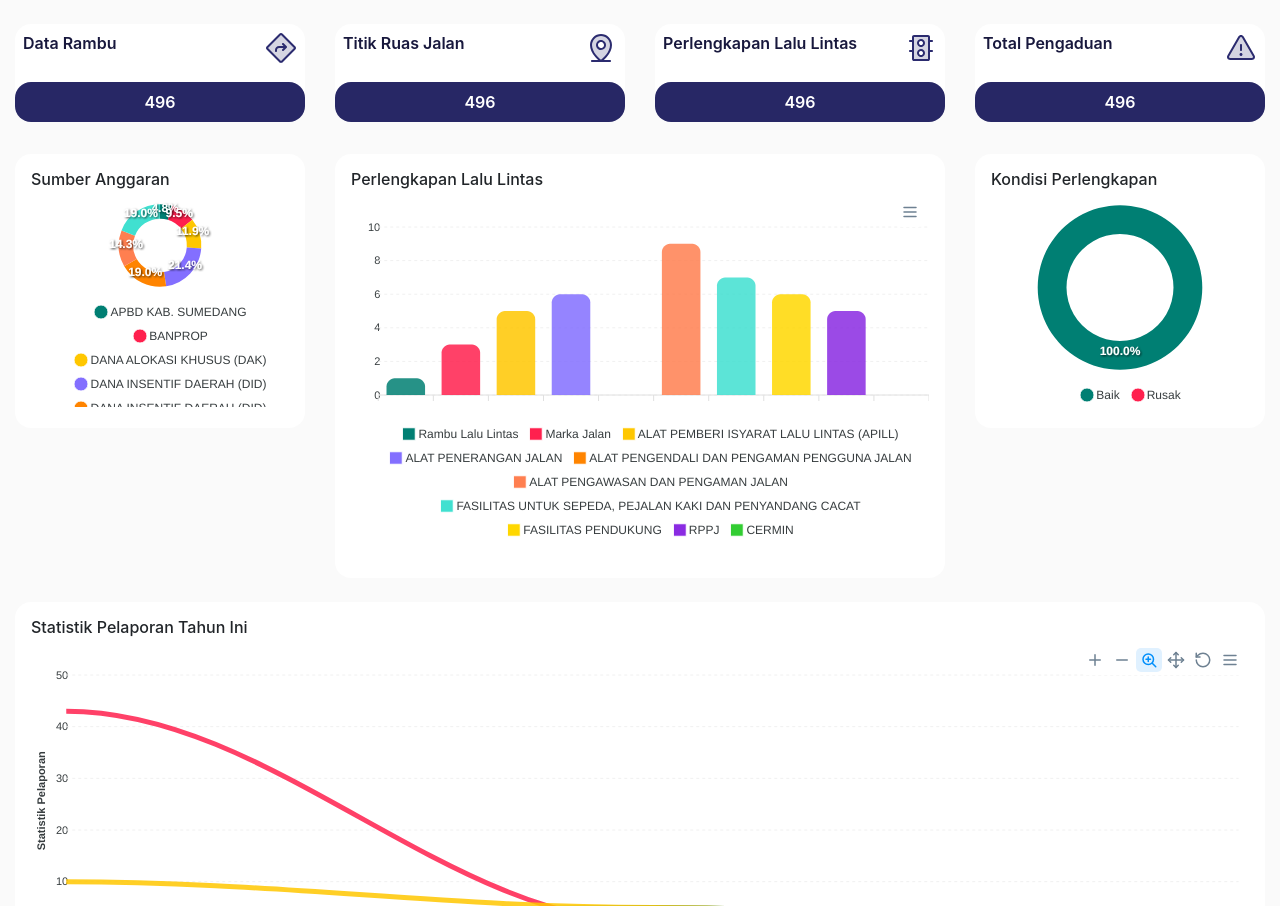
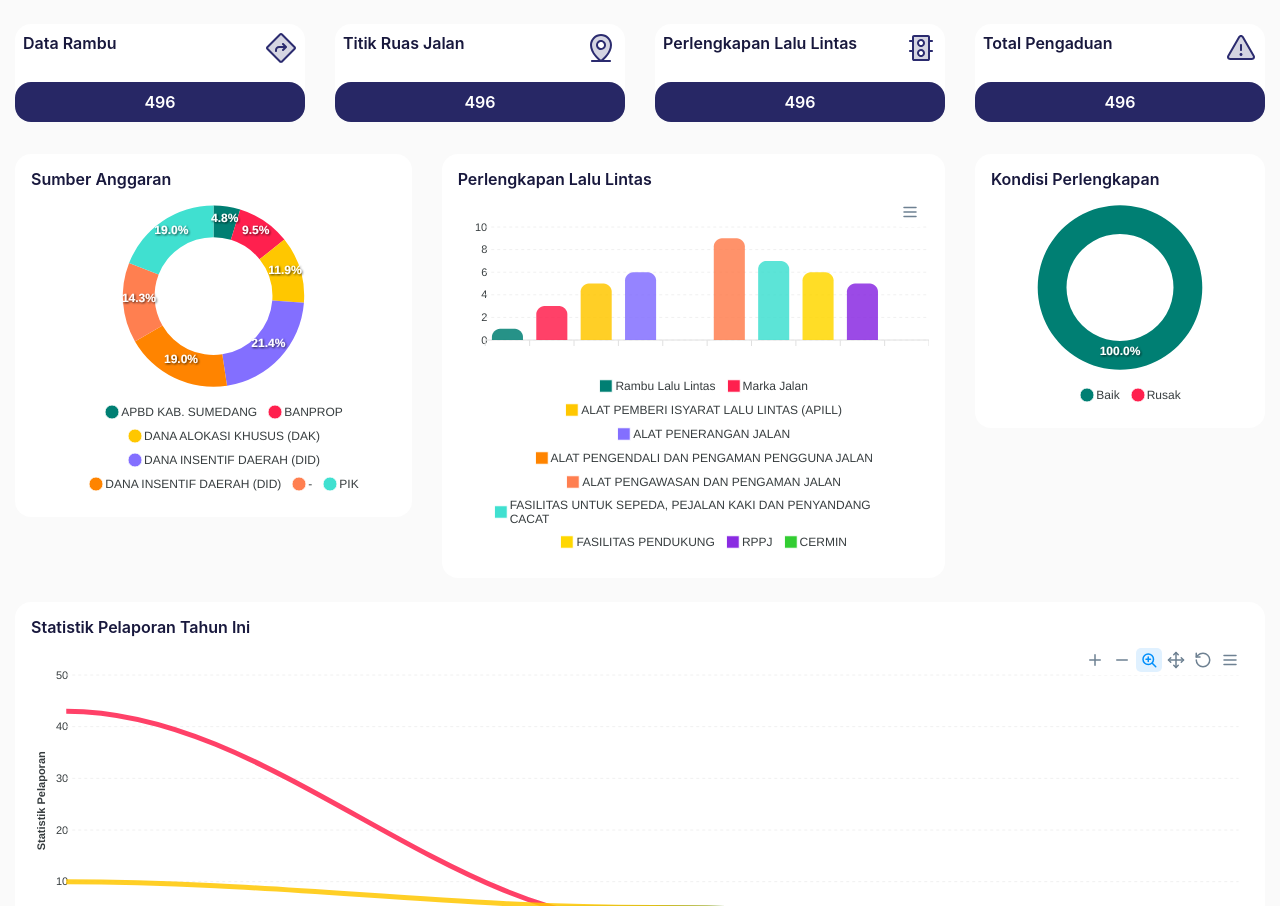
Before and after one commit to yusup-apandi/simpangjalan-dashboard, a plain HTML site: page index.html in a window 1280 px wide. Shown: the top 906 px of the page. Drawn offline with nearby package versions, Linux system fonts and the light colour scheme.

Commit message:
update size

```diff
--- a/index.html
+++ b/index.html
@@ -98,13 +98,13 @@
             </div>
         </div>
         <div class="row mt-2 mt-lg-3">
-            <div class="col-12 col-lg-3 py-2">
+            <div class="col-12 col-lg-4 py-2">
                 <div class="n-chart-card">
                     <h6>Sumber Anggaran</h6>
                     <div id="s-anggaran"></div>
                 </div>
             </div>
-            <div class="col-12 col-lg-6 py-2">
+            <div class="col-12 col-lg-5 py-2">
                 <div class="n-chart-card">
                     <h6>Perlengkapan Lalu Lintas</h6>
                     <div id="p-lalulintas"></div>
--- a/style.css
+++ b/style.css
@@ -43,3 +43,8 @@ border-radius: 16px;
 background: #ffffff;
 padding: 16px;
 }
+.n-chart-card h6{
+  font-size: 16px;
+font-weight: 600;
+color:#18183D;
+}
```
